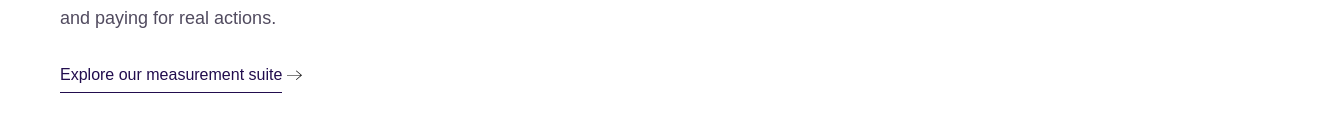
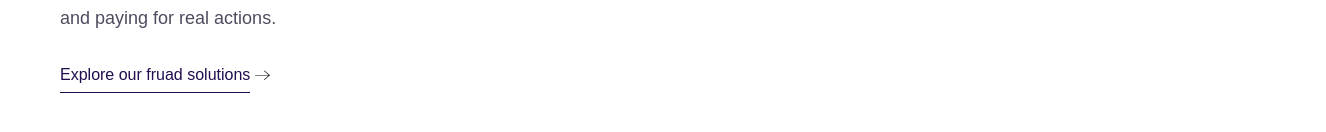
Before and after one commit to Tamizharasu18/appsflyer, a Next.js app: page / in a window 1280 px wide. Shown: the part 2498-2630 px from the top of the page, 1326 px wide, since content can reach past the window. Built offline with nearby package versions, Linux system fonts and the light colour scheme.

Commit message:
animation

```diff
--- a/src/Component/Appsflyer/Appsflyer.jsx
+++ b/src/Component/Appsflyer/Appsflyer.jsx
@@ -171,12 +171,12 @@ const Appsflyer = () => {
 
 
 
-                <div className='pt-[94.848px] pb-[140px]' ref={el => textRefs.current[4] = el}>
+                <div className='pt-[94.848px] pb-[150px]' ref={el => textRefs.current[4] = el}>
                     <h2 className='text-[34px] font-bold leading-[42px] text-left mb-[5px] max-w-[570px] text-[#220d4e]'>Is your budget safe from mobile ad fraud?</h2>
                     <p className='text-[18px] leading-[30.34px] mb-[20px] text-left font-normal max-w-[550px] text-[#514b5f]'>Bots and click farms aren’t going to generate revenue (for you). That’s why you need a comprehensive fraud protection solution to make sure you’re investing in the right channels, and only measuring and paying for real actions.</p>
                     <div className='flex items-center gap-x-[5px] hover:gap-x-[10px] cursor-pointer py-[10px] transition-all duration-300'>
                         <div className='arrow'>
-                            <span className='text-[16px] font-medium leading-[21px] pb-[10px] btn-arrow text-[#220d4e]'>Explore our measurement suite</span>
+                            <span className='text-[16px] font-medium leading-[21px] pb-[10px] btn-arrow text-[#220d4e]'>Explore our fruad solutions</span>
                         </div>
                         <div>
                             <Image
@@ -191,7 +191,7 @@ const Appsflyer = () => {
                 </div>
             </div>
             <div className='w-[50%]'>
-                <div className='w-[686px] h-[492.163px] fixed top-[120px] '>
+                <div className='w-[686px] h-[492.163px] sticky top-[120px]'>
                     <Swiper
                         onSwiper={(swiper) => swiperInstance.current = swiper}
                         spaceBetween={30}
--- /dev/null
+++ b/src/Component/GoodInsights/GoodInsights.jsx
@@ -0,0 +1,14 @@
+import React from 'react'
+
+const GoodInsights = () => {
+    return (
+        <div className='h-[100vh] flex justify-center items-center'>
+            <div className='text-center max-w-[600px]'>
+                <h2 className='text-[34px] font-bold leading-[42px] text-[#220d4e] mb-[20px]'>It’s easy to make good choices when you have good insights</h2>
+                <p className='text-[18px] leading-[30.34px] text-[#514b5f]'>Our open platform provides the measurement, analytics, engagement, and fraud protection technologies you need to get the answers to all of your questions, and make good choices for your business and customers.</p>
+            </div>
+        </div>
+    )
+}
+
+export default GoodInsights
--- a/src/app/page.js
+++ b/src/app/page.js
@@ -1,10 +1,12 @@
 import Appsflyer from "@/Component/Appsflyer/Appsflyer";
+import GoodInsights from "@/Component/GoodInsights/GoodInsights";
 import Image from "next/image";
 
 export default function Home() {
   return (
     <div>
       <Appsflyer/>
+      <GoodInsights/>
     </div>
 
   );
```
